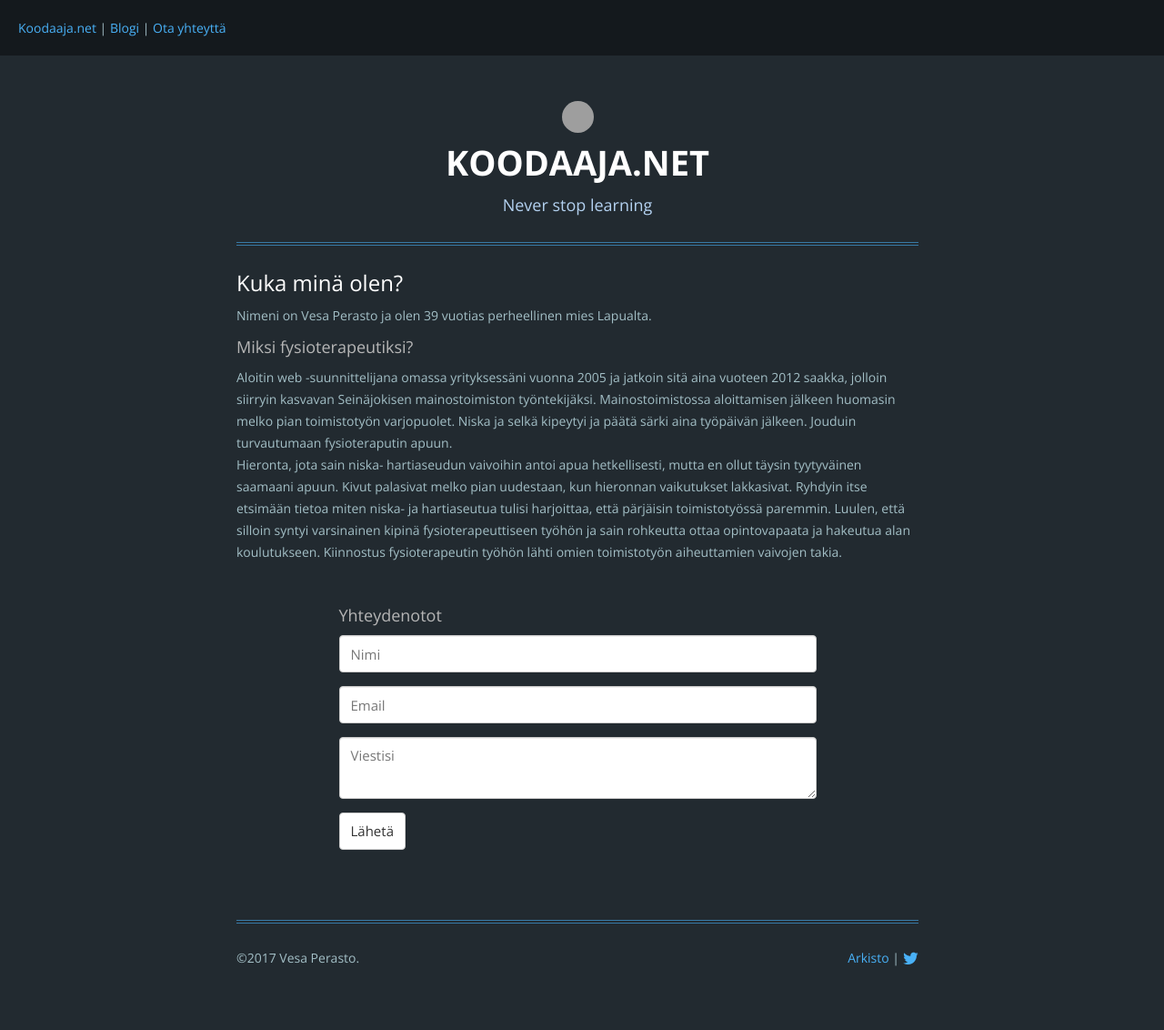
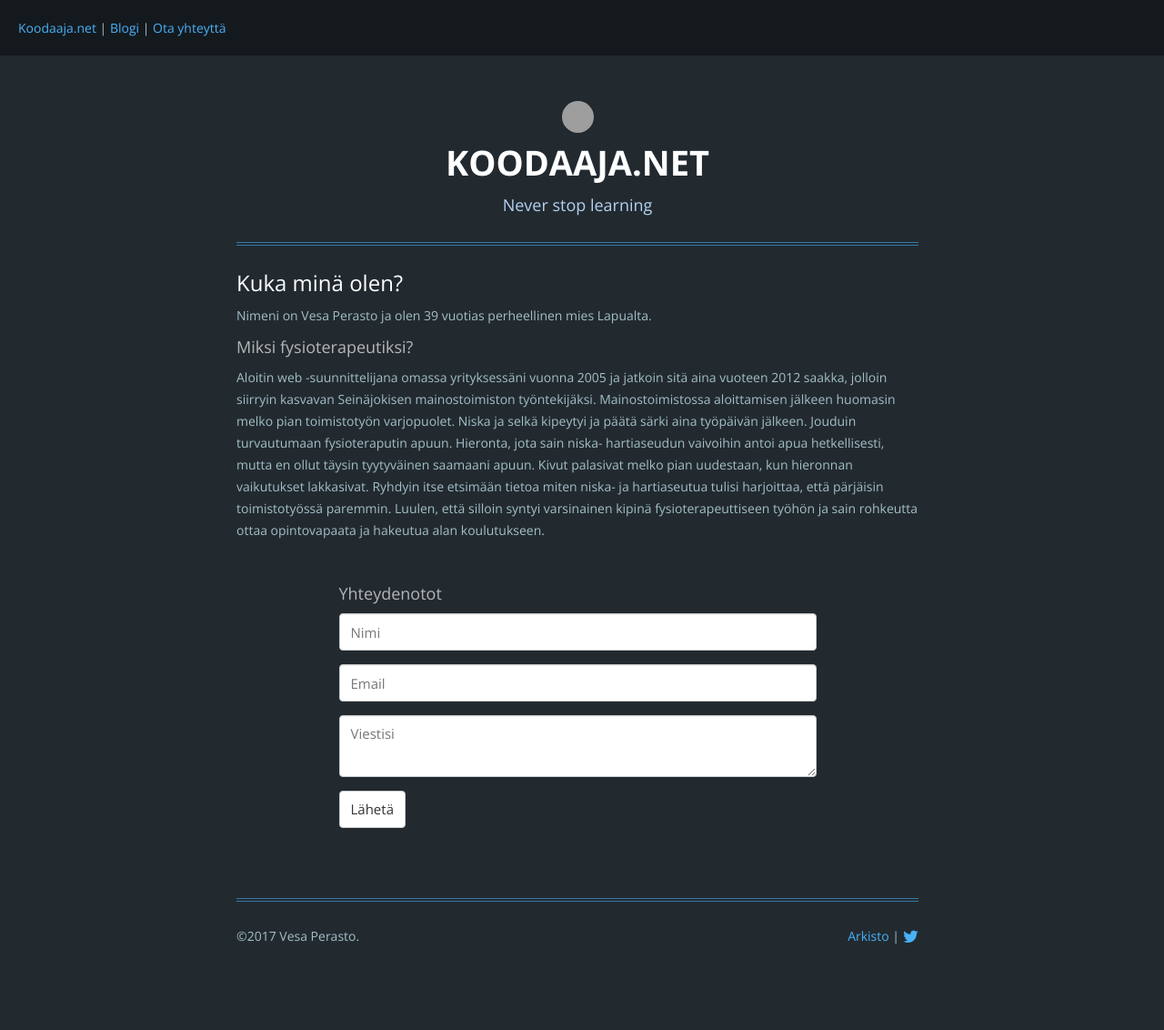
Before and after one commit to vperasto/vperasto.github.io, a Jekyll site: the page built from about.html, in a window 1280 px wide. Shown: the whole page at 91% size. Built offline with Jekyll 4.4.1, drawn with Linux system fonts in a browser that asks for light colours; nearby versions of some CDN libraries; comment, search, counter and statistics services are not loaded; after the commit the page ends 1108 px from its top, so only the background shows below that; grey boxes are pictures that could not be loaded.

Commit message:
Updated about.html

```diff
--- a/about.html
+++ b/about.html
@@ -11,11 +11,7 @@
       <h2>Kuka minä olen?</h2>
       <p>Nimeni on Vesa Perasto ja olen 39 vuotias perheellinen mies Lapualta.</p>
       <h3>Miksi fysioterapeutiksi?</h3>
-      <p>Aloitin web -suunnittelijana omassa yrityksessäni vuonna 2005 ja jatkoin sitä aina vuoteen 2012 saakka, jolloin siirryin kasvavan Seinäjokisen mainostoimiston työntekijäksi. Mainostoimistossa aloittamisen jälkeen huomasin melko pian toimistotyön varjopuolet. Niska ja selkä kipeytyi ja päätä särki aina työpäivän jälkeen. Jouduin turvautumaan fysioteraputin apuun.<br>Hieronta, jota sain niska- hartiaseudun vaivoihin antoi apua hetkellisesti, mutta en ollut täysin tyytyväinen saamaani apuun. Kivut palasivat melko pian uudestaan, kun hieronnan vaikutukset lakkasivat. Ryhdyin itse etsimään tietoa miten niska- ja hartiaseutua tulisi harjoittaa, että pärjäisin toimistotyössä paremmin. Luulen, että silloin syntyi varsinainen kipinä fysioterapeuttiseen työhön ja sain rohkeutta ottaa opintovapaata ja hakeutua alan koulutukseen.
-
-
-
-        Kiinnostus fysioterapeutin työhön lähti omien toimistotyön aiheuttamien vaivojen takia.
+      <p>Aloitin web -suunnittelijana omassa yrityksessäni vuonna 2005 ja jatkoin sitä aina vuoteen 2012 saakka, jolloin siirryin kasvavan Seinäjokisen mainostoimiston työntekijäksi. Mainostoimistossa aloittamisen jälkeen huomasin melko pian toimistotyön varjopuolet. Niska ja selkä kipeytyi ja päätä särki aina työpäivän jälkeen. Jouduin turvautumaan fysioteraputin apuun. Hieronta, jota sain niska- hartiaseudun vaivoihin antoi apua hetkellisesti, mutta en ollut täysin tyytyväinen saamaani apuun. Kivut palasivat melko pian uudestaan, kun hieronnan vaikutukset lakkasivat. Ryhdyin itse etsimään tietoa miten niska- ja hartiaseutua tulisi harjoittaa, että pärjäisin toimistotyössä paremmin. Luulen, että silloin syntyi varsinainen kipinä fysioterapeuttiseen työhön ja sain rohkeutta ottaa opintovapaata ja hakeutua alan koulutukseen.
       {% include contact-form.html %}
     </div>
   </div>
```
